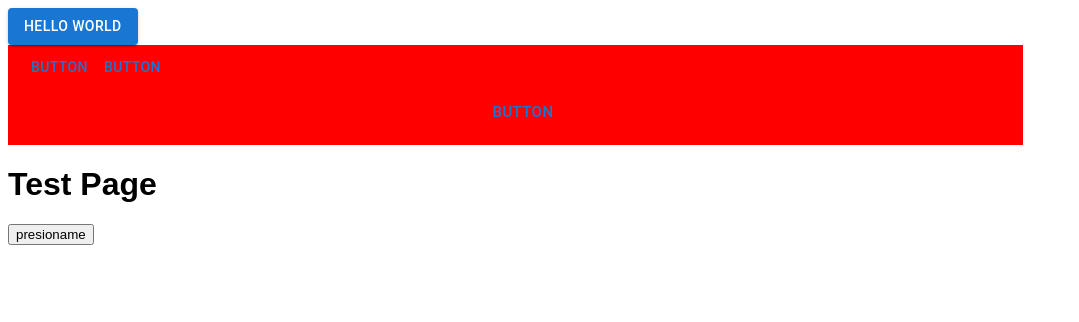
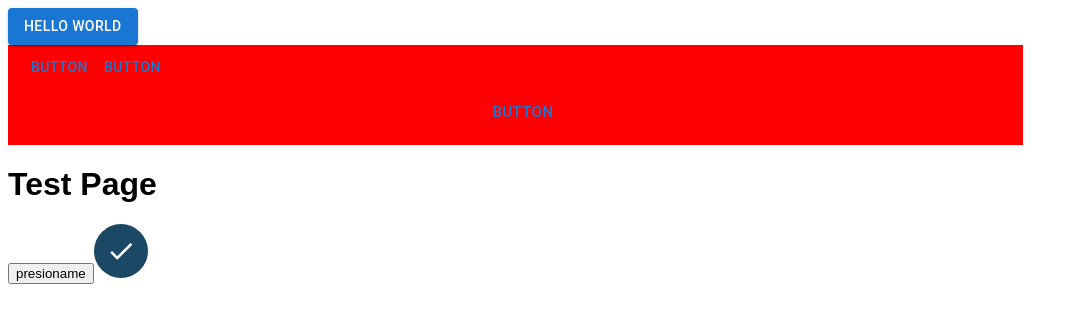
Before and after one commit to unmsmfisi-socialapplication/social_app, a Next.js app in the folder frontend/: page /test in a window 1280 px wide. Shown: the top 322 px of the page, without its empty margins (0-1079 px from the left). Built offline with nearby package versions, Linux system fonts and the light colour scheme.

Commit message:
feat(component):circleIcon

```diff
--- a/frontend/src/app/page.tsx
+++ b/frontend/src/app/page.tsx
@@ -1,6 +1,6 @@
 // HomePage.tsx
-import React from 'react';
-import Layout from './layout';
+import React from "react";
+import Layout from "./layout";
 
 export default function HomePage() {
   return (
--- a/frontend/src/app/test/page.tsx
+++ b/frontend/src/app/test/page.tsx
@@ -1,10 +1,13 @@
-'use client'
-import { useState } from "react"
-import Layout from "../layout"
+"use client";
+import { useState } from "react";
+import Layout from "../layout";
 import { Button } from "@mui/material";
 import { WButton } from "@/components";
+import { WCircleIcon } from "@/components";
+import CheckIcon from "@mui/icons-material/Check";
+
 export default function TestPage() {
-    const [count, setCount] = useState(0);
+  const [count, setCount] = useState(0);
 
   const handleCount = () => {
     setCount(count + 1);
@@ -29,6 +32,7 @@ export default function TestPage() {
       </div>
       <h1>Test Page</h1>
       <button onClick={handleCount}>presioname</button>
+      <WCircleIcon iconSize={30} icon={CheckIcon} />
     </Layout>
   );
 }
--- /dev/null
+++ b/frontend/src/components/atoms/CircleIcon/circleIcon.tsx
@@ -0,0 +1,33 @@
+"use client";
+import React from "react";
+import AllInclusiveIcon from "@mui/icons-material/AllInclusive";
+import { SvgIcon, SvgIconProps } from "@mui/material";
+import "./index.scss";
+
+interface WCircleIconProps {
+  typeColor?: "primary" | "secondary";
+  icon: React.ComponentType<SvgIconProps>;
+  iconSize?: number;
+}
+
+const WCircleIcon: React.FC<WCircleIconProps> = ({
+  typeColor,
+  icon,
+  iconSize,
+}) => {
+  return (
+    <SvgIcon
+      component={icon}
+      sx={{ fontSize: iconSize }}
+      className={`circleIcon circleIcon--${typeColor}`}
+    ></SvgIcon>
+  );
+};
+
+export default WCircleIcon;
+
+WCircleIcon.defaultProps = {
+  typeColor: "primary",
+  icon: AllInclusiveIcon,
+  iconSize: 40,
+};
--- /dev/null
+++ b/frontend/src/components/atoms/CircleIcon/index.scss
@@ -0,0 +1,14 @@
+@import "../../../../resources/styles/variables.scss";
+
+.circleIcon {
+  padding: 12px;
+  border-radius: 100%;
+  &--primary {
+    background-color: $primary-color;
+    color: white;
+  }
+  &--secondary {
+    background-color: $secondary-color;
+    color: black;
+  }
+}
--- a/frontend/src/components/index.tsx
+++ b/frontend/src/components/index.tsx
@@ -1,8 +1,7 @@
 // export atom components
-export { default as WButton } from './atoms/Button/button';
+export { default as WButton } from "./atoms/Button/button";
+export { default as WCircleIcon } from "./atoms/CircleIcon/circleIcon";
 
 // export molecule components
 
-
-
 // export organism components
```
